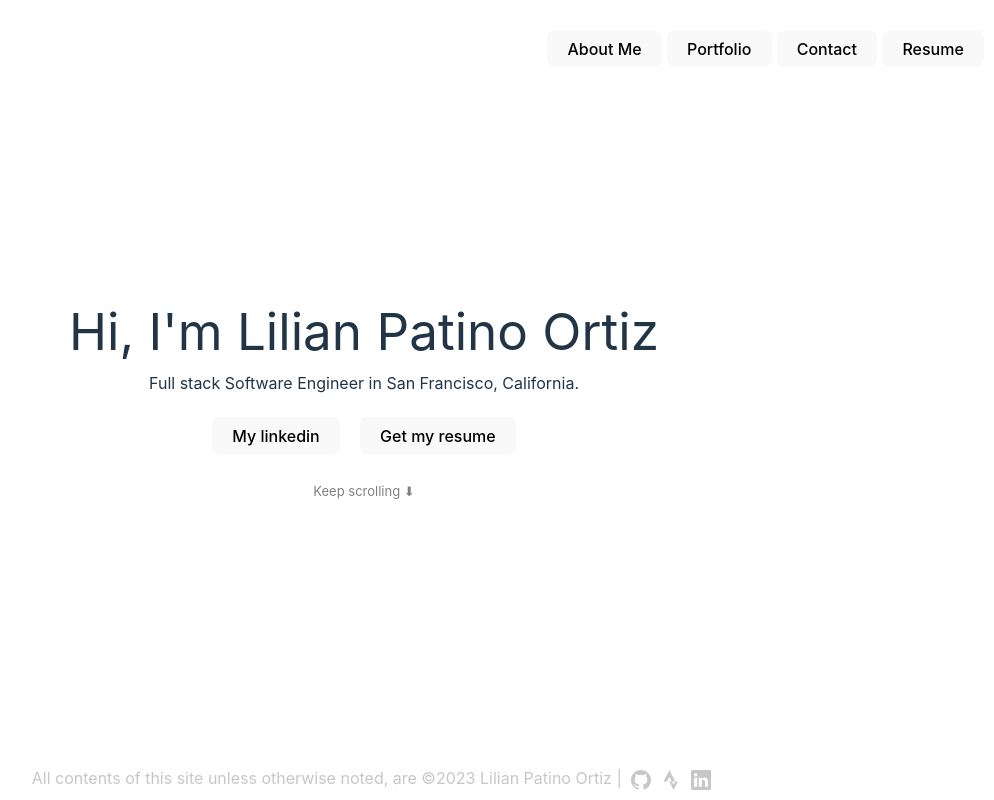
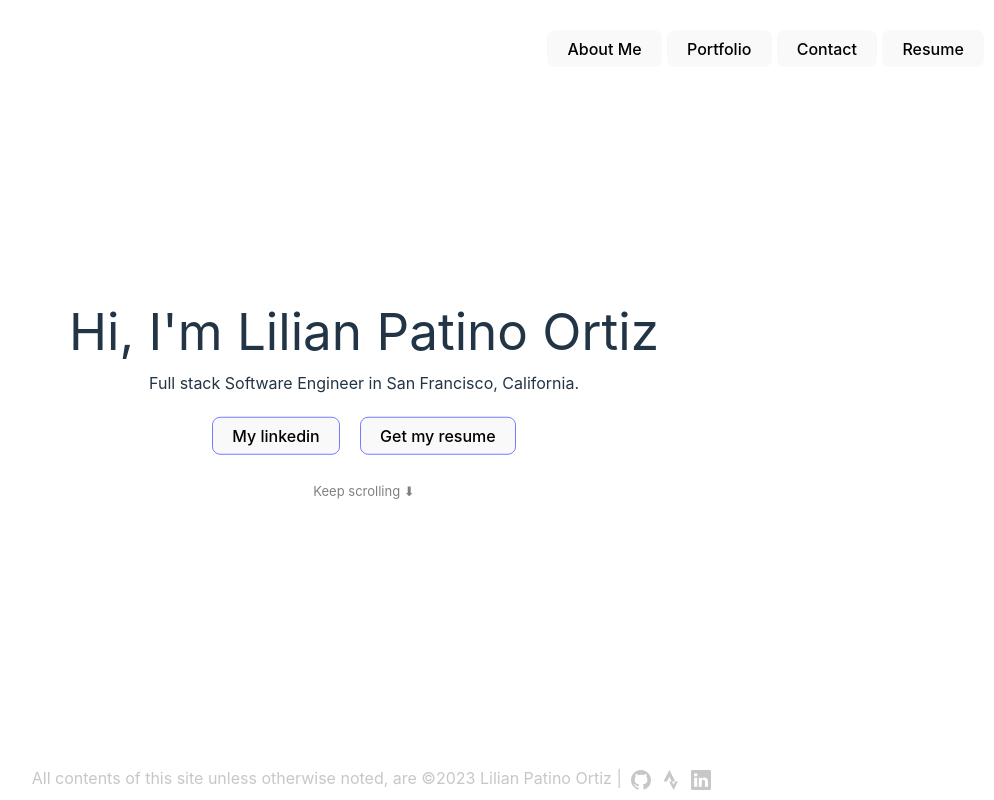
Before and after one commit to lilianpatinoortiz/Lilians-Portfolio, a React (Vite) app: page / in a window 1280 px wide. Shown: the top 800 px of the page, without its empty margins (276-1270 px from the left). Built offline with nearby package versions, Linux system fonts and the light colour scheme.

Commit message:
Hiding sun when dark color-schema

```diff
--- a/src/assets/css/index.css
+++ b/src/assets/css/index.css
@@ -51,6 +51,10 @@ button {
   cursor: pointer !important;
   transition: border-color 0.25s;
 }
+
+button.primary {
+  border: 1px solid #747bff;
+}
 button:hover {
   border-color: #646cff;
 }
--- a/src/pages/AboutMe.jsx
+++ b/src/pages/AboutMe.jsx
@@ -29,10 +29,10 @@ function AboutMe({
             <br />
             <div className="aboutme-buttons">
               <a target="_clean" className="button" href={linkedin.link}>
-                <button>My linkedin</button>
+                <button className="primary">My linkedin</button>
               </a>
               <a target="_clean" className="button" href={resume.link}>
-                <button>Get my resume</button>
+                <button className="primary">Get my resume</button>
               </a>
             </div>
             <p className="scrolling"> Keep scrolling &#x2B07;</p>
```
